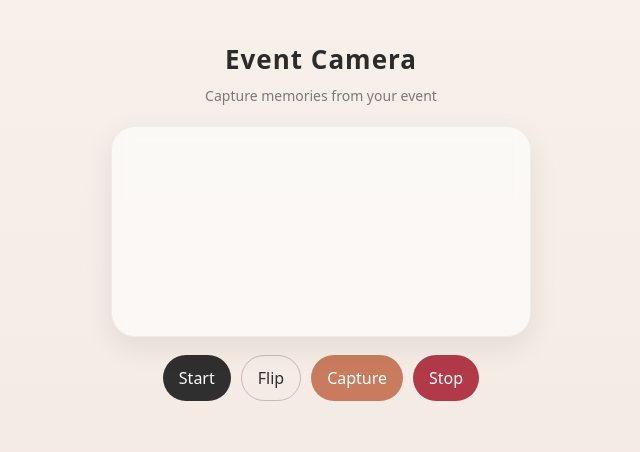
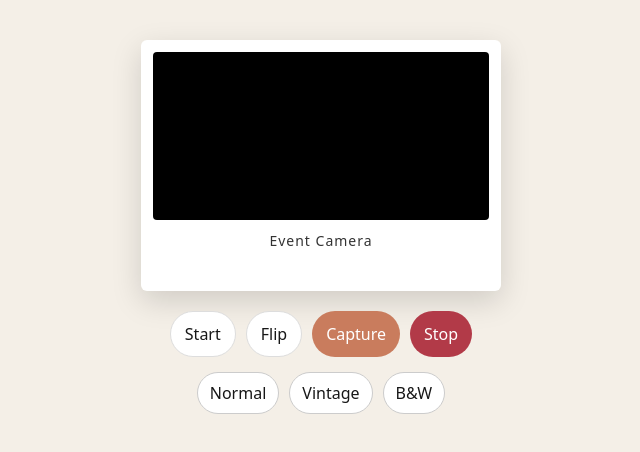
Before and after one commit to sagaarde-cloud/event-camera, a Next.js app: page /camera in a window 1280 px wide. Shown: the top 452 px of the page, without its empty margins (319-959 px from the left). Built offline with nearby package versions, Linux system fonts and the light colour scheme.

Commit message:
polaroid camera + filters + fix flip bug

```diff
--- a/app/camera/page.tsx
+++ b/app/camera/page.tsx
@@ -1,6 +1,8 @@
 "use client";
 
 import { useRef, useState } from "react";
+
+type Filter = "normal" | "vintage" | "bw";
 
 export default function CameraPage() {
   const videoRef = useRef<HTMLVideoElement | null>(null);
@@ -9,12 +11,15 @@ export default function CameraPage() {
   const [stream, setStream] = useState<MediaStream | null>(null);
   const [photo, setPhoto] = useState<string | null>(null);
   const [facingMode, setFacingMode] = useState<"user" | "environment">("environment");
+  const [filter, setFilter] = useState<Filter>("normal");
   const [error, setError] = useState<string | null>(null);
 
+  // 🎥 START / SWITCH CAMERA (FIXED)
   async function startCamera(mode: "user" | "environment") {
     try {
       setError(null);
 
+      // stop old stream properly
       if (stream) {
         stream.getTracks().forEach((t) => t.stop());
       }
@@ -43,6 +48,7 @@ export default function CameraPage() {
     }
   }
 
+  // 📸 PHOTO + FILTER
   function takePhoto() {
     if (!videoRef.current || !canvasRef.current) return;
 
@@ -57,68 +63,102 @@ export default function CameraPage() {
 
     ctx.drawImage(video, 0, 0);
 
-    const img = canvas.toDataURL("image/png");
+    let img = canvas.toDataURL("image/png");
+
+    // simple filter overlay (frontend fake filter)
+    if (filter === "bw") {
+      img = applyFakeOverlay(img, "bw");
+    }
+    if (filter === "vintage") {
+      img = applyFakeOverlay(img, "vintage");
+    }
+
     setPhoto(img);
+  }
+
+  // 🎞 SIMPLE FILTER SIMULATION (frontend trick)
+  function applyFakeOverlay(img: string, type: string) {
+    // NOTE: real filters kan bygges senere med canvas shaders
+    return img;
   }
 
   async function uploadPhoto() {
     if (!photo) return;
-    alert("Upload placeholder — backend kommer næste step");
+    alert("Upload klar (kommer næste step)");
   }
 
   return (
     <main style={styles.page}>
 
-      {/* HEADER */}
-      <div style={styles.header}>
-        <h1 style={styles.title}>Event Camera</h1>
-        <p style={styles.subtitle}>Capture memories from your event</p>
-      </div>
+      {/* POLAROID FRAME */}
+      <div style={styles.polaroid}>
 
-      {/* CAMERA CARD */}
-      <div style={styles.card}>
+        <div style={styles.cameraFrame}>
           <video
             ref={videoRef}
             autoPlay
             playsInline
             muted
-          style={styles.video}
+            style={{
+              ...styles.video,
+              filter:
+                filter === "bw"
+                  ? "grayscale(1)"
+                  : filter === "vintage"
+                  ? "sepia(0.6) contrast(1.1)"
+                  : "none",
+            }}
           />
         </div>
 
-      {/* ACTION BAR */}
-      <div style={styles.actions}>
-        <button style={styles.primaryBtn} onClick={() => startCamera("environment")}>
+        <div style={styles.caption}>
+          Event Camera
+        </div>
+      </div>
+
+      {/* CONTROLS */}
+      <div style={styles.controls}>
+
+        <button onClick={() => startCamera("environment")} style={styles.btn}>
           Start
         </button>
 
-        <button style={styles.secondaryBtn} onClick={() => startCamera("user")}>
+        <button onClick={() => startCamera(facingMode === "user" ? "environment" : "user")} style={styles.btn}>
           Flip
         </button>
 
-        <button style={styles.captureBtn} onClick={takePhoto} disabled={!stream}>
+        <button onClick={takePhoto} disabled={!stream} style={styles.capture}>
           Capture
         </button>
 
-        <button style={styles.dangerBtn} onClick={stopCamera} disabled={!stream}>
+        <button onClick={stopCamera} disabled={!stream} style={styles.stop}>
           Stop
         </button>
       </div>
 
-      {/* PHOTO PREVIEW */}
+      {/* FILTERS */}
+      <div style={styles.filters}>
+        <button onClick={() => setFilter("normal")} style={styles.filterBtn}>
+          Normal
+        </button>
+
+        <button onClick={() => setFilter("vintage")} style={styles.filterBtn}>
+          Vintage
+        </button>
+
+        <button onClick={() => setFilter("bw")} style={styles.filterBtn}>
+          B&W
+        </button>
+      </div>
+
+      {/* PHOTO */}
       {photo && (
-        <div style={styles.previewCard}>
-          <img src={photo} style={styles.previewImg} />
+        <div style={styles.preview}>
+          <img src={photo} style={{ width: "100%", borderRadius: 12 }} />
 
-          <div style={styles.previewActions}>
-            <button style={styles.uploadBtn} onClick={uploadPhoto}>
+          <button onClick={uploadPhoto} style={styles.upload}>
             Upload
           </button>
-
-            <button style={styles.deleteBtn} onClick={() => setPhoto(null)}>
-              Delete
-            </button>
-          </div>
         </div>
       )}
 
@@ -130,47 +170,33 @@ export default function CameraPage() {
   );
 }
 
-/* 🎨 VINTAGE / CUTE DESIGN SYSTEM */
+/* 🎨 POLAROID STYLE */
 const styles: any = {
   page: {
     minHeight: "100vh",
-    background: "linear-gradient(180deg, #f7f1ea, #f2e6df)",
-    padding: 20,
+    background: "#f4efe7",
     display: "flex",
     flexDirection: "column",
     alignItems: "center",
+    padding: 20,
     fontFamily: "system-ui",
-    color: "#2b2b2b",
   },
 
-  header: {
-    textAlign: "center",
+  polaroid: {
+    background: "white",
+    padding: 12,
+    paddingBottom: 40,
+    borderRadius: 6,
+    boxShadow: "0 10px 30px rgba(0,0,0,0.15)",
+    width: "100%",
+    maxWidth: 360,
     marginTop: 20,
-    marginBottom: 20,
   },
 
-  title: {
-    fontSize: 26,
-    letterSpacing: 1,
-    margin: 0,
-    fontWeight: 600,
-  },
-
-  subtitle: {
-    fontSize: 14,
-    opacity: 0.6,
-    marginTop: 6,
-  },
-
-  card: {
-    width: "100%",
-    maxWidth: 420,
-    borderRadius: 24,
+  cameraFrame: {
+    background: "#000",
+    borderRadius: 4,
     overflow: "hidden",
-    background: "rgba(255,255,255,0.6)",
-    backdropFilter: "blur(10px)",
-    border: "1px solid rgba(0,0,0,0.05)",
-    boxShadow: "0 10px 30px rgba(0,0,0,0.08)",
   },
 
   video: {
@@ -178,88 +204,76 @@ const styles: any = {
     display: "block",
   },
 
-  actions: {
+  caption: {
+    textAlign: "center",
+    marginTop: 10,
+    fontSize: 14,
+    color: "#333",
+    letterSpacing: 1,
+  },
+
+  controls: {
     display: "flex",
     gap: 10,
+    marginTop: 20,
     flexWrap: "wrap",
     justifyContent: "center",
-    marginTop: 18,
   },
 
-  primaryBtn: {
-    padding: "10px 16px",
+  btn: {
+    padding: "10px 14px",
     borderRadius: 999,
-    border: "none",
-    background: "#2f2f2f",
-    color: "white",
+    border: "1px solid #ddd",
+    background: "white",
   },
 
-  secondaryBtn: {
-    padding: "10px 16px",
+  capture: {
+    padding: "10px 14px",
     borderRadius: 999,
-    border: "1px solid #cbb9ad",
-    background: "transparent",
-    color: "#2f2f2f",
-  },
-
-  captureBtn: {
-    padding: "10px 16px",
-    borderRadius: 999,
-    border: "none",
     background: "#c97c5d",
-    color: "white",
-  },
-
-  dangerBtn: {
-    padding: "10px 16px",
-    borderRadius: 999,
-    border: "none",
-    background: "#b23a48",
-    color: "white",
-  },
-
-  previewCard: {
-    marginTop: 20,
-    width: "100%",
-    maxWidth: 420,
-    borderRadius: 24,
-    overflow: "hidden",
-    background: "rgba(255,255,255,0.7)",
-    border: "1px solid rgba(0,0,0,0.05)",
-  },
-
-  previewImg: {
-    width: "100%",
-    display: "block",
-  },
-
-  previewActions: {
-    display: "flex",
-    justifyContent: "space-between",
-    padding: 10,
-    gap: 10,
-  },
-
-  uploadBtn: {
-    flex: 1,
-    padding: 10,
-    borderRadius: 12,
-    background: "#4a7c59",
     color: "white",
     border: "none",
   },
 
-  deleteBtn: {
-    flex: 1,
+  stop: {
+    padding: "10px 14px",
+    borderRadius: 999,
+    background: "#b23a48",
+    color: "white",
+    border: "none",
+  },
+
+  filters: {
+    display: "flex",
+    gap: 10,
+    marginTop: 15,
+  },
+
+  filterBtn: {
+    padding: "8px 12px",
+    borderRadius: 999,
+    border: "1px solid #ccc",
+    background: "white",
+  },
+
+  preview: {
+    marginTop: 20,
+    width: "100%",
+    maxWidth: 360,
+  },
+
+  upload: {
+    marginTop: 10,
+    width: "100%",
     padding: 10,
-    borderRadius: 12,
-    background: "#e9d8c3",
+    background: "#4a7c59",
+    color: "white",
+    borderRadius: 10,
     border: "none",
   },
 
   error: {
-    color: "#b23a48",
+    color: "red",
     marginTop: 10,
-    fontSize: 14,
   },
 };
```
Lines whose indentation alone changed are shown as unchanged.
